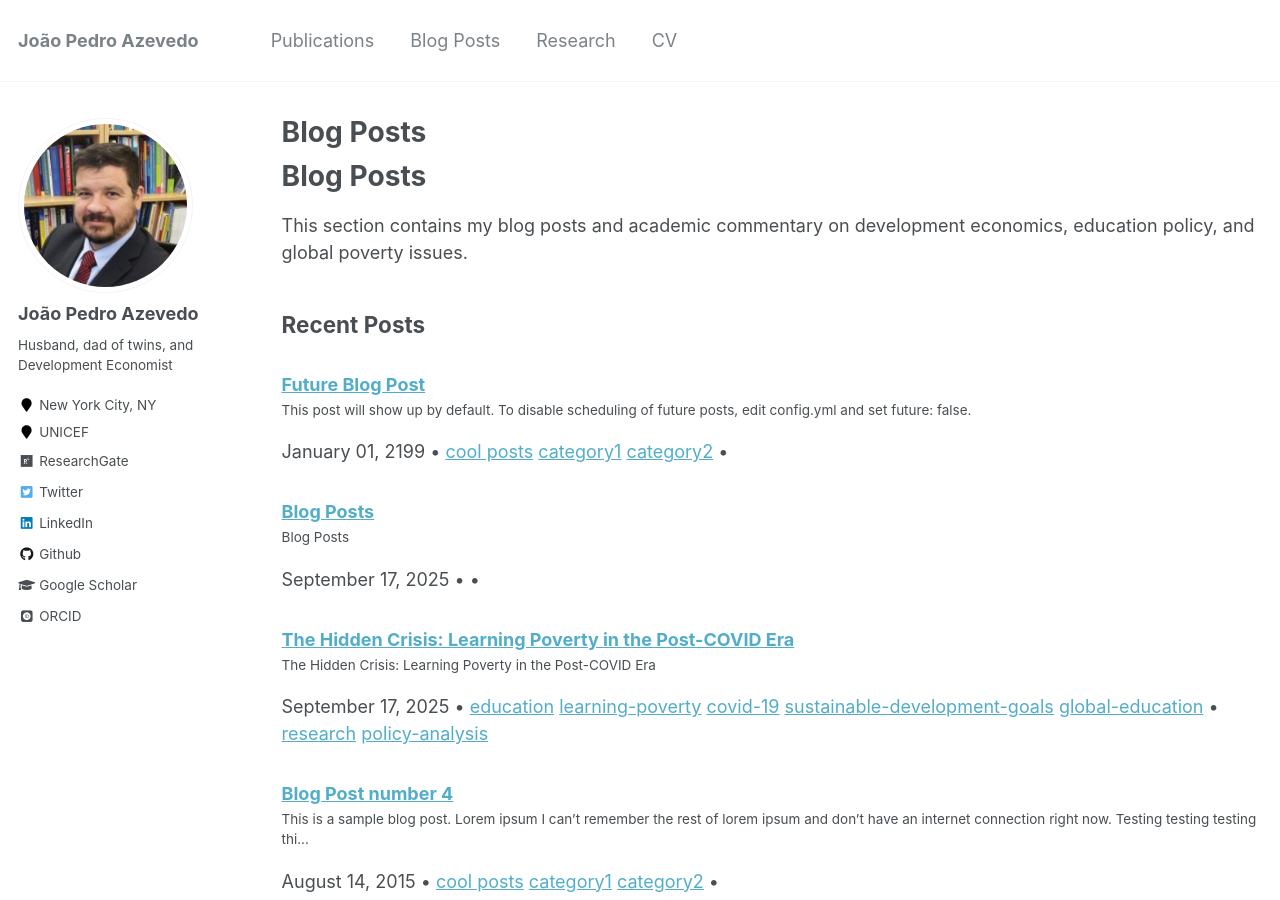
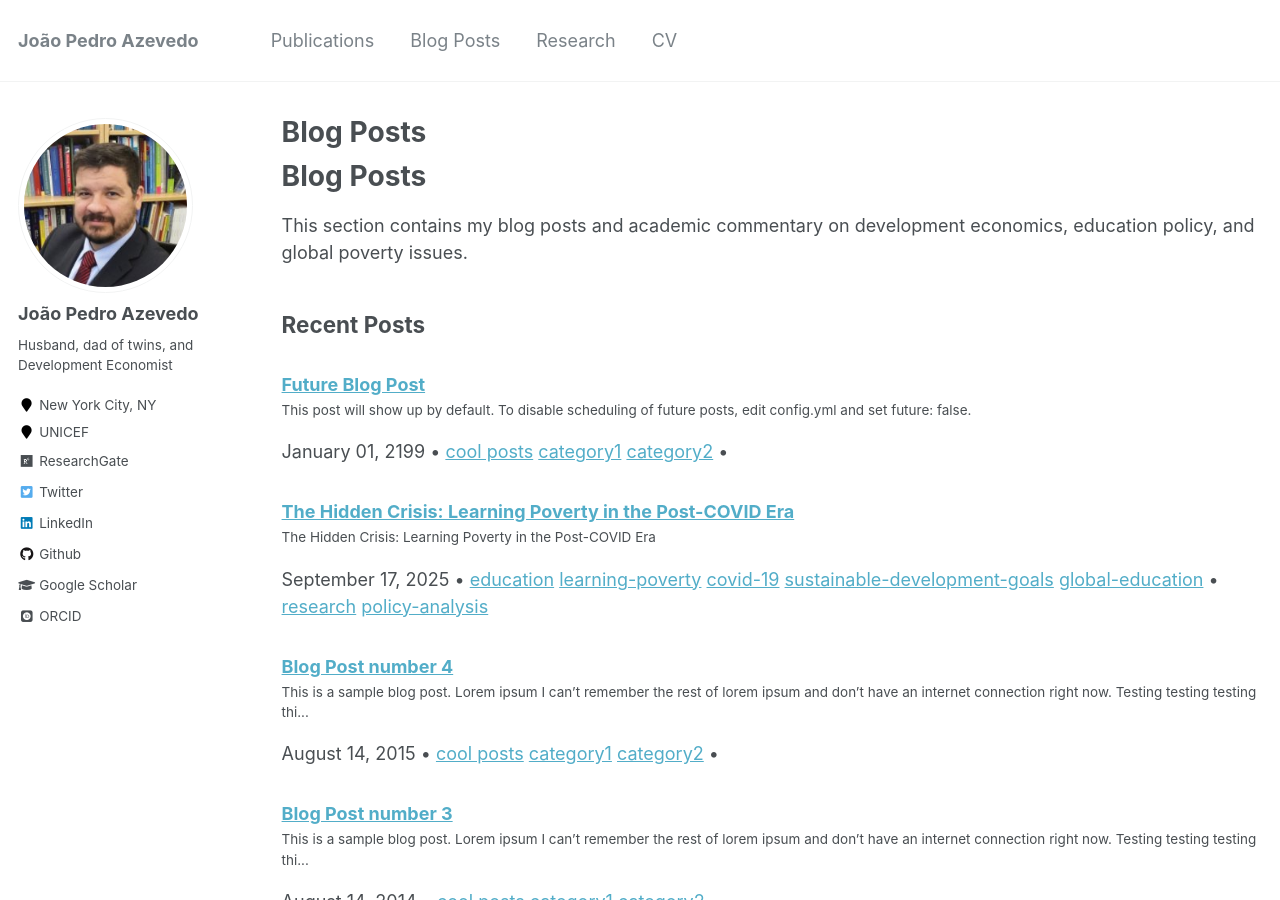
Before and after one commit to jpazvd/jpazvd.github.io, a Jekyll site: the page built from _pages/blogs.md, in a window 1280 px wide and 900 px high. Built offline with Jekyll 4.4.1, drawn with Linux system fonts in a browser that asks for light colours; some web fonts are replaced; some of the changed text lies outside the part shown.

Commit message:
Fix blog post conflicts and complete blogs index implementation
- Fixed permalink conflict in future-post.md
- Removed duplicate _blogs/index.md file
- All blog posts now display correctly in /blogs/ index
- Combined _posts and _blogs collections working properly
- Tag and category navigation functional

```diff
--- a/_blogs/index.md
+++ /dev/null
@@ -1,101 +0,0 @@
----
-layout: archive
-title: "Blog Posts"
-permalink: /blogs/
-author_profile: true
----
-
-# Blog Posts
-
-This section contains my blog posts and academic commentary on development economics, education policy, and global poverty issues.
-
-## Recent Posts
-
-{% assign all_posts = site.posts | concat: site.blogs | sort: 'date' | reverse %}
-
-{% for post in all_posts limit: 10 %}
-  <article class="archive__item">
-    <h3 class="archive__item-title">
-      <a href="{{ post.url }}">{{ post.title }}</a>
-    </h3>
-    <p class="archive__item-excerpt">
-      {{ post.excerpt | strip_html | truncate: 160 }}
-    </p>
-    <p class="archive__item-meta">
-      <time datetime="{{ post.date | date: '%Y-%m-%d' }}">
-        {{ post.date | date: "%B %d, %Y" }}
-      </time>
-      {% if post.tags %}
-        •
-        {% for tag in post.tags %}
-          <a href="/blogs/tag/{{ tag | slugify }}/" class="tag">{{ tag }}</a>
-        {% endfor %}
-      {% endif %}
-      {% if post.categories %}
-        •
-        {% for category in post.categories %}
-          <a href="/blogs/category/{{ category | slugify }}/" class="category">{{ category }}</a>
-        {% endfor %}
-      {% endif %}
-    </p>
-  </article>
-{% endfor %}
-
-## Browse by Topic
-
-{% assign all_tags = "" | split: "" %}
-{% for post in all_posts %}
-  {% for tag in post.tags %}
-    {% assign all_tags = all_tags | push: tag %}
-  {% endfor %}
-{% endfor %}
-{% assign unique_tags = all_tags | uniq | sort %}
-
-{% if unique_tags.size > 0 %}
-<div class="tag-cloud">
-  <h3>Tags</h3>
-  {% for tag in unique_tags %}
-    <a href="/blogs/tag/{{ tag | slugify }}/" class="tag-link">{{ tag }}</a>
-  {% endfor %}
-</div>
-{% endif %}
-
-## Browse by Category
-
-{% assign all_categories = "" | split: "" %}
-{% for post in all_posts %}
-  {% for category in post.categories %}
-    {% assign all_categories = all_categories | push: category %}
-  {% endfor %}
-{% endfor %}
-{% assign unique_categories = all_categories | uniq | sort %}
-
-{% if unique_categories.size > 0 %}
-<div class="category-cloud">
-  <h3>Categories</h3>
-  {% for category in unique_categories %}
-    <a href="/blogs/category/{{ category | slugify }}/" class="category-link">{{ category }}</a>
-  {% endfor %}
-</div>
-{% endif %}
-
-## Archive by Year
-
-{% assign posts_by_year = all_posts | group_by_exp: "post", "post.date | date: '%Y'" %}
-{% for year_group in posts_by_year %}
-  <h3>{{ year_group.name }}</h3>
-  <ul class="archive-list">
-    {% for post in year_group.items %}
-      <li>
-        <a href="{{ post.url }}">{{ post.title }}</a>
-        <time datetime="{{ post.date | date: '%Y-%m-%d' }}">
-          {{ post.date | date: "%B %d" }}
-        </time>
-      </li>
-    {% endfor %}
-  </ul>
-{% endfor %}
-
----
-
-*Subscribe to my [RSS feed]({{ '/feed.xml' | relative_url }}) to stay updated with new posts.*
```
Also changed, not shown: _posts/2199-01-01-future-post.md (+1 -1 lines).
